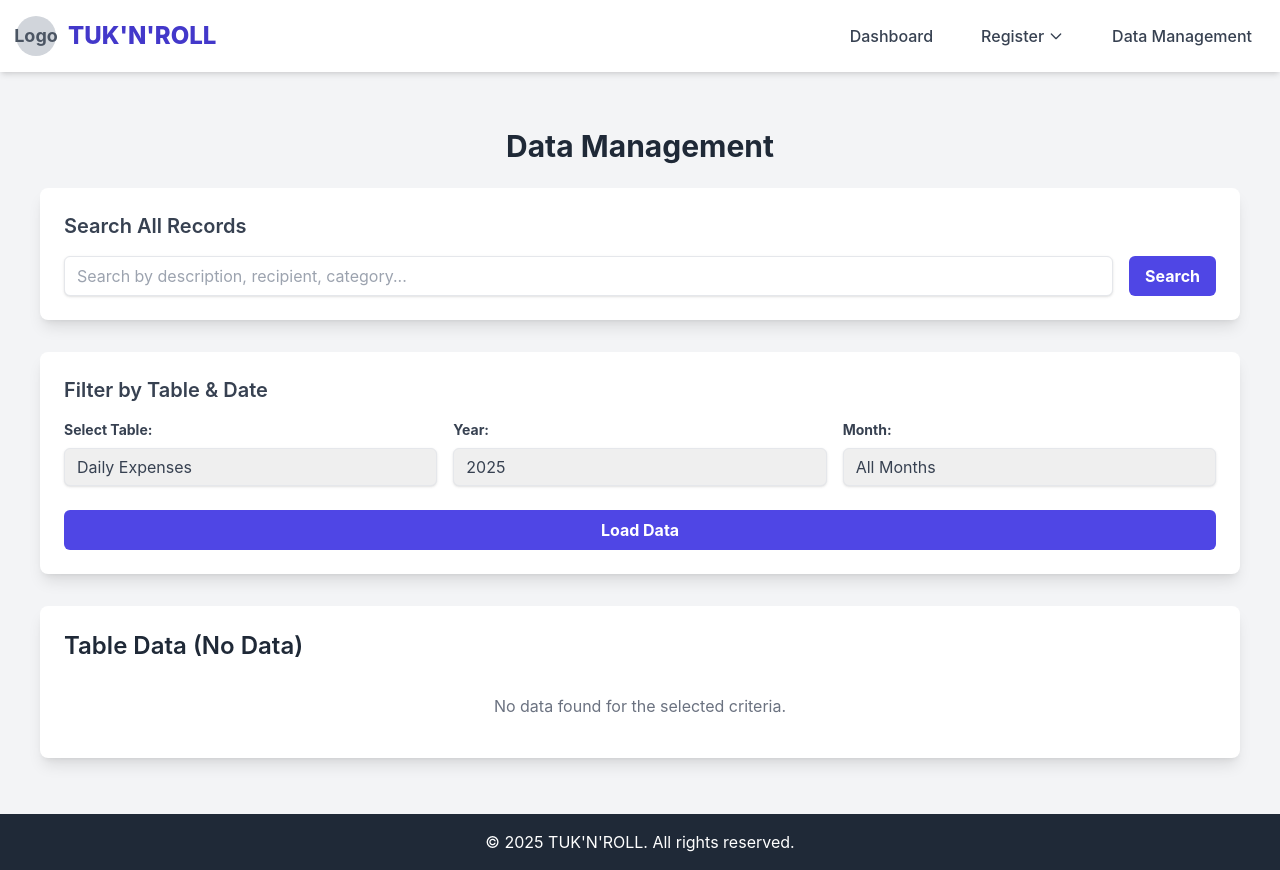
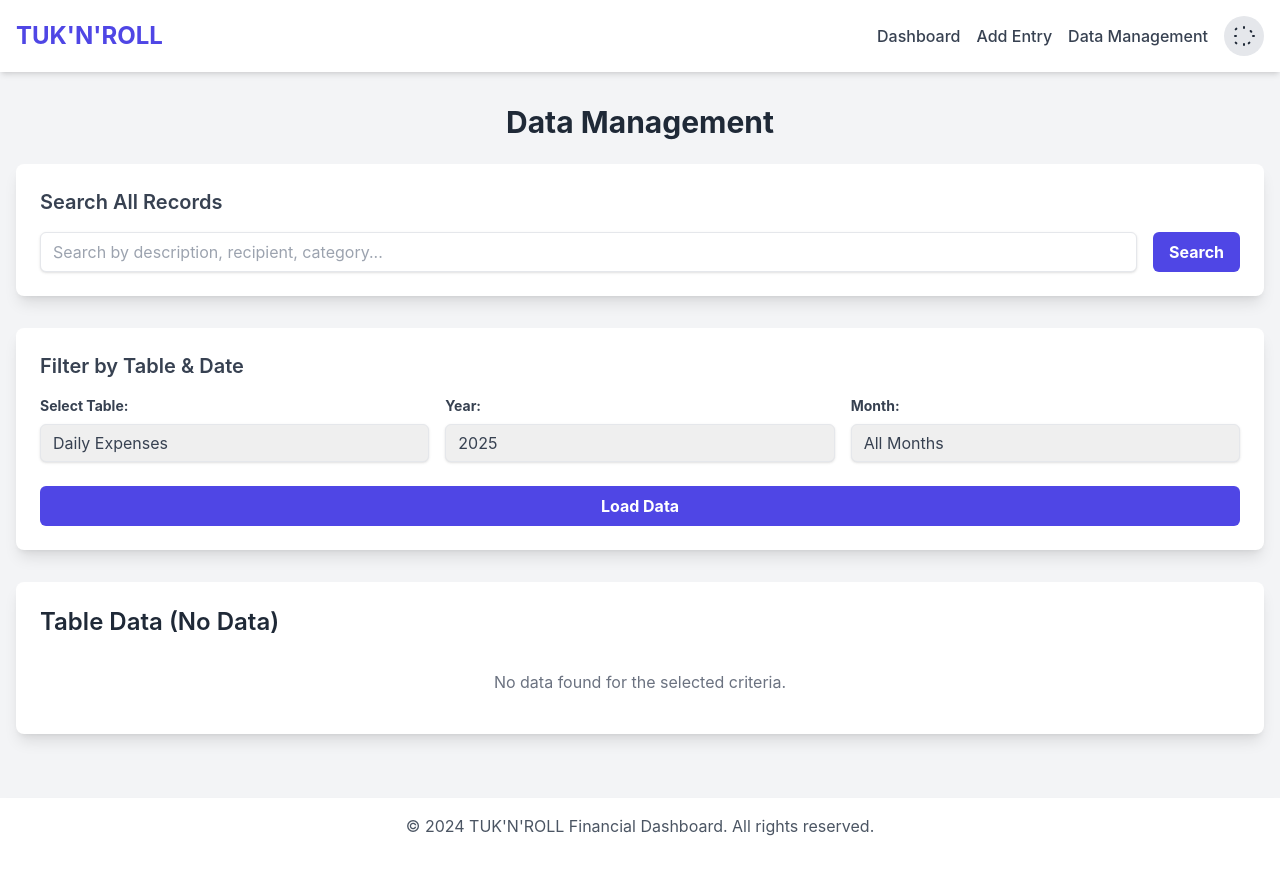
Before and after one commit to character-not-found/TUK-Finance-Tracker-Demo, a FastAPI app: page /data-management in a window 1280 px wide. After the commit the page ends 836 px from the top, so only its background shows below. Run offline with FastAPI, Linux system fonts and the light colour scheme; data that the repository does not hold is empty; some libraries are stand-ins or nearby versions.

Commit message:
feat: Add dark mode toggle and basic styling

```diff
--- a/app/templates/home.html
+++ b/app/templates/home.html
@@ -3,127 +3,158 @@
 <head>
     <meta charset="UTF-8">
     <meta name="viewport" content="width=device-width, initial-scale=1.0">
-    <title>{% block title %}TUK'N'ROLL{% endblock %}</title>
-    <!-- Tailwind CSS CDN for easy styling -->
+    <title>{% block title %}TUK'N'ROLL Financial Dashboard{% endblock %}</title>
+    <!-- Tailwind CSS CDN -->
     <script src="https://cdn.tailwindcss.com"></script>
-    <!-- Chart.js CDN for graphics (only needed if block 'extra_head' is not used to include it) -->
-    <script src="https://cdn.jsdelivr.net/npm/chart.js@4.4.3/dist/chart.umd.min.js"></script>
+    <!-- Custom CSS for global styles and dark mode -->
     <style>
-        /* Custom styles for the Inter font and general body styling */
         body {
-            font-family: 'Inter', sans-serif;
+            font-family: "Inter", sans-serif;
             background-color: #f3f4f6; /* Light gray background */
-            color: #374151; /* Dark gray text */
         }
-        /* Basic styling for dropdown menu */
-        .dropdown-menu {
-            display: none;
-            /* Ensure no gap by removing margin-top and positioning correctly */
-            /* top: 100%; is handled by Tailwind's top-full class now */
+        /* Base styles for dark mode */
+        html.dark {
+            background-color: #1a202c; /* Dark background for the whole page */
+            color: #e2e8f0; /* Light text color */
         }
-        .dropdown:hover .dropdown-menu {
-            display: block;
+        html.dark .bg-white {
+            background-color: #2d3748; /* Darker background for cards/sections */
         }
-        /* Table styling */
-        .data-table th, .data-table td {
-            padding: 0.75rem;
-            text-align: left;
-            border-bottom: 1px solid #e5e7eb; /* Light gray border */
+        html.dark .text-gray-800 {
+            color: #f7fafc; /* Lighter text for dark mode */
         }
-        .data-table th {
-            background-color: #f9fafb; /* Lighter header background */
-            font-weight: 600;
-            color: #4b5563;
+        html.dark .text-gray-700 {
+            color: #cbd5e0; /* Lighter text for dark mode */
         }
-        .data-table tbody tr:hover {
-            background-color: #f3f4f6; /* Hover effect */
+        html.dark .text-gray-500 {
+            color: #a0aec0; /* Lighter gray text for dark mode */
         }
-        /* Chart container styling */
-        .chart-container {
-            position: relative;
-            height: 250px; /* Fixed height for consistency */
-            width: 100%;
-            display: flex;
-            align-items: center;
-            justify-content: center;
+        html.dark .border-gray-200 {
+            border-color: #4a5568; /* Darker border for dark mode */
         }
-        .chart-container canvas {
-            max-height: 100%;
-            max-width: 100%;
+        /* Specific dark mode styles for table headers and rows */
+        html.dark .data-table thead th {
+            background-color: #4a5568; /* Darker gray header */
+            color: #e2e8f0;
         }
-        /* Message styling for forms */
-        .message {
-            padding: 1rem;
-            border-radius: 0.5rem;
-            margin-top: 1rem;
-            font-weight: 500;
-            display: none; /* Hidden by default */
+        html.dark .data-table tbody tr:nth-child(odd) {
+            background-color: #2d3748; /* Darker row */
         }
-        .message.success {
-            background-color: #d1fae5; /* Green-100 */
-            color: #065f46; /* Green-800 */
-            border: 1px solid #34d399; /* Green-400 */
+        html.dark .data-table tbody tr:nth-child(even) {
+            background-color: #4a5568; /* Even darker row */
         }
-        .message.error {
-            background-color: #fee2e2; /* Red-100 */
-            color: #991b1b; /* Red-800 */
-            border: 1px solid #ef4444; /* Red-400 */
+        html.dark .data-table td {
+            color: #e2e8f0;
+        }
+        /* Styles for form fields in dark mode */
+        html.dark .form-field input[type="text"],
+        html.dark .form-field input[type="number"],
+        html.dark .form-field input[type="date"],
+        html.dark .form-field select,
+        html.dark .form-field textarea {
+            background-color: #4a5568; /* Darker input background */
+            color: #e2e8f0; /* Light input text */
+            border-color: #6b7280; /* Darker border */
+        }
+        html.dark .form-field input:focus,
+        html.dark .form-field select:focus,
+        html.dark .form-field textarea:focus {
+            border-color: #818cf8; /* Lighter indigo for focus */
+            box-shadow: 0 0 0 3px rgba(129, 140, 248, 0.25); /* Lighter indigo shadow */
+        }
+        /* Button styles for dark mode */
+        html.dark .btn-primary {
+            background-color: #6366f1; /* Lighter indigo for dark mode primary */
+        }
+        html.dark .btn-primary:hover {
+            background-color: #4f46e5; /* Even lighter on hover */
+        }
+        html.dark .btn-secondary {
+            background-color: #9ca3af; /* Lighter gray for dark mode secondary */
+        }
+        html.dark .btn-secondary:hover {
+            background-color: #6b7280; /* Darker on hover */
+        }
+        html.dark .btn-danger {
+            background-color: #f87171; /* Lighter red for dark mode danger */
+        }
+        html.dark .btn-danger:hover {
+            background-color: #ef4444; /* Darker on hover */
+        }
+        html.dark .btn-edit {
+            background-color: #4ade80; /* Lighter green for dark mode edit */
+        }
+        html.dark .btn-edit:hover {
+            background-color: #22c55e; /* Darker on hover */
         }
     </style>
     {% block extra_head %}{% endblock %}
 </head>
-<body class="min-h-screen flex flex-col">
-    <!-- Top Bar / Header -->
-    <header class="bg-white shadow-md p-4 flex items-center justify-between flex-wrap">
-        <!-- Logo Placeholder and Title - Made clickable -->
-        <a href="/" class="flex items-center space-x-3 hover:opacity-75 transition-opacity duration-300 ease-in-out">
-            <div class="w-10 h-10 bg-gray-300 rounded-full flex items-center justify-center text-gray-600 font-bold text-lg">
-                Logo
-            </div>
-            <h1 class="text-2xl font-extrabold text-indigo-700">TUK'N'ROLL</h1>
-        </a>
+<body class="bg-gray-100 text-gray-800 min-h-screen flex flex-col">
+    <nav class="bg-white shadow-md p-4 flex justify-between items-center">
+        <a href="/" class="text-2xl font-bold text-indigo-600">TUK'N'ROLL</a>
+        <div class="flex items-center space-x-4">
+            <a href="/dashboard" class="text-gray-700 hover:text-indigo-600 font-medium">Dashboard</a>
+            <a href="/add-entry" class="text-gray-700 hover:text-indigo-600 font-medium">Add Entry</a>
+            <a href="/data-management" class="text-gray-700 hover:text-indigo-600 font-medium">Data Management</a>
+            <!-- Dark Mode Toggle Button -->
+            <button id="darkModeToggle" class="p-2 rounded-full bg-gray-200 text-gray-800 focus:outline-none focus:ring-2 focus:ring-gray-400">
+                <svg class="w-6 h-6 sun-icon" fill="none" stroke="currentColor" viewBox="0 0 24 24" xmlns="http://www.w3.org/2000/svg"><path stroke-linecap="round" stroke-linejoin="round" stroke-width="2" d="M12 3v1m0 16v1m9-9h1M3 12h1m15.325-4.275l-.707-.707M4.372 19.328l-.707-.707m13.756 0l-.707.707M4.372 4.672l-.707.707"></path></svg>
+                <svg class="w-6 h-6 moon-icon hidden" fill="none" stroke="currentColor" viewBox="0 0 24 24" xmlns="http://www.w3.org/2000/svg"><path stroke-linecap="round" stroke-linejoin="round" stroke-width="2" d="M20.354 15.354A9 9 0 018.646 3.646 9.003 9.003 0 0012 21a9.003 9.003 0 008.354-5.646z"></path></svg>
+            </button>
+        </div>
+    </nav>
 
-        <!-- Navigation Menu -->
-        <nav class="flex-grow flex justify-end items-center mt-4 md:mt-0">
-            <ul class="flex items-center space-x-6">
-                <li>
-                    <a href="/" class="text-gray-700 hover:text-indigo-600 font-medium transition duration-300 ease-in-out py-2 px-3 rounded-md hover:bg-gray-100">Dashboard</a>
-                </li>
-                <li class="relative dropdown">
-                    <a href="#" class="text-gray-700 hover:text-indigo-600 font-medium transition duration-300 ease-in-out py-2 px-3 rounded-md hover:bg-gray-100 flex items-center">
-                        Register
-                        <svg class="ml-1 w-4 h-4" fill="none" stroke="currentColor" viewBox="0 0 24 24" xmlns="http://www.w3.org/2000/svg">
-                            <path stroke-linecap="round" stroke-linejoin="round" stroke-width="2" d="M19 9l-7 7-7-7"></path>
-                        </svg>
-                    </a>
-                    <!-- Changed mt-2 to top-full to remove gap and ensure direct positioning -->
-                    <ul class="dropdown-menu absolute right-0 top-full w-48 bg-white rounded-md shadow-lg py-1 z-10">
-                        <li>
-                            <a href="/register-expenses" class="block px-4 py-2 text-gray-800 hover:bg-indigo-50 hover:text-indigo-600 rounded-md transition duration-300 ease-in-out">Expenses</a>
-                        </li>
-                        <li>
-                            <a href="/register-income" class="block px-4 py-2 text-gray-800 hover:bg-indigo-50 hover:text-indigo-600 rounded-md transition duration-300 ease-in-out">Income</a>
-                        </li>
-                    </ul>
-                </li>
-                <li>
-                    <a href="/data-management" class="text-gray-700 hover:text-indigo-600 font-medium transition duration-300 ease-in-out py-2 px-3 rounded-md hover:bg-gray-100">Data Management</a>
-                </li>
-                <!-- Search Bar removed from here -->
-            </ul>
-        </nav>
-    </header>
-
-    <!-- Main Content Area - This is where specific page content will go -->
-    <main class="flex-grow p-6">
+    <main class="flex-grow">
         {% block content %}{% endblock %}
     </main>
 
-    <!-- Footer (Optional) -->
-    <footer class="bg-gray-800 text-white p-4 text-center mt-auto">
-        <p>&copy; 2025 TUK'N'ROLL. All rights reserved.</p>
+    <footer class="bg-white shadow-md p-4 mt-8 text-center text-gray-600">
+        &copy; 2024 TUK'N'ROLL Financial Dashboard. All rights reserved.
     </footer>
 
+    <script>
+        document.addEventListener('DOMContentLoaded', () => {
+            const darkModeToggle = document.getElementById('darkModeToggle');
+            const htmlElement = document.documentElement; // This targets the <html> tag
+            const sunIcon = document.querySelector('.sun-icon');
+            const moonIcon = document.querySelector('.moon-icon');
+
+            // Function to set the theme
+            function setTheme(theme) {
+                if (theme === 'dark') {
+                    htmlElement.classList.add('dark');
+                    sunIcon.classList.add('hidden');
+                    moonIcon.classList.remove('hidden');
+                } else {
+                    htmlElement.classList.remove('dark');
+                    sunIcon.classList.remove('hidden');
+                    moonIcon.classList.add('hidden');
+                }
+                localStorage.setItem('theme', theme);
+            }
+
+            // Check for saved theme preference on load
+            const savedTheme = localStorage.getItem('theme');
+            if (savedTheme) {
+                setTheme(savedTheme);
+            } else if (window.matchMedia && window.matchMedia('(prefers-color-scheme: dark)').matches) {
+                // If no preference, check system preference
+                setTheme('dark');
+            } else {
+                setTheme('light'); // Default to light if no preference and system is not dark
+            }
+
+            // Toggle theme on button click
+            darkModeToggle.addEventListener('click', () => {
+                if (htmlElement.classList.contains('dark')) {
+                    setTheme('light');
+                } else {
+                    setTheme('dark');
+                }
+            });
+        });
+    </script>
     {% block extra_scripts %}{% endblock %}
 </body>
 </html>
```
